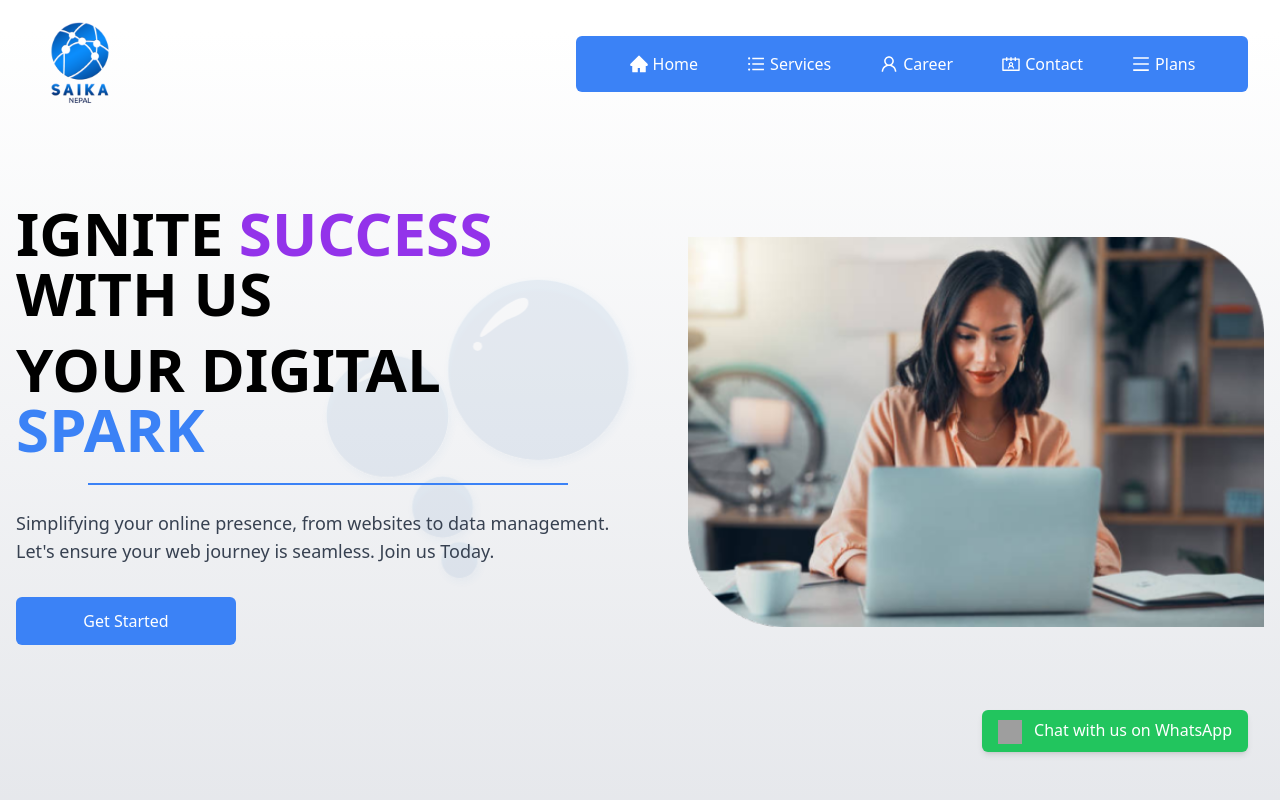
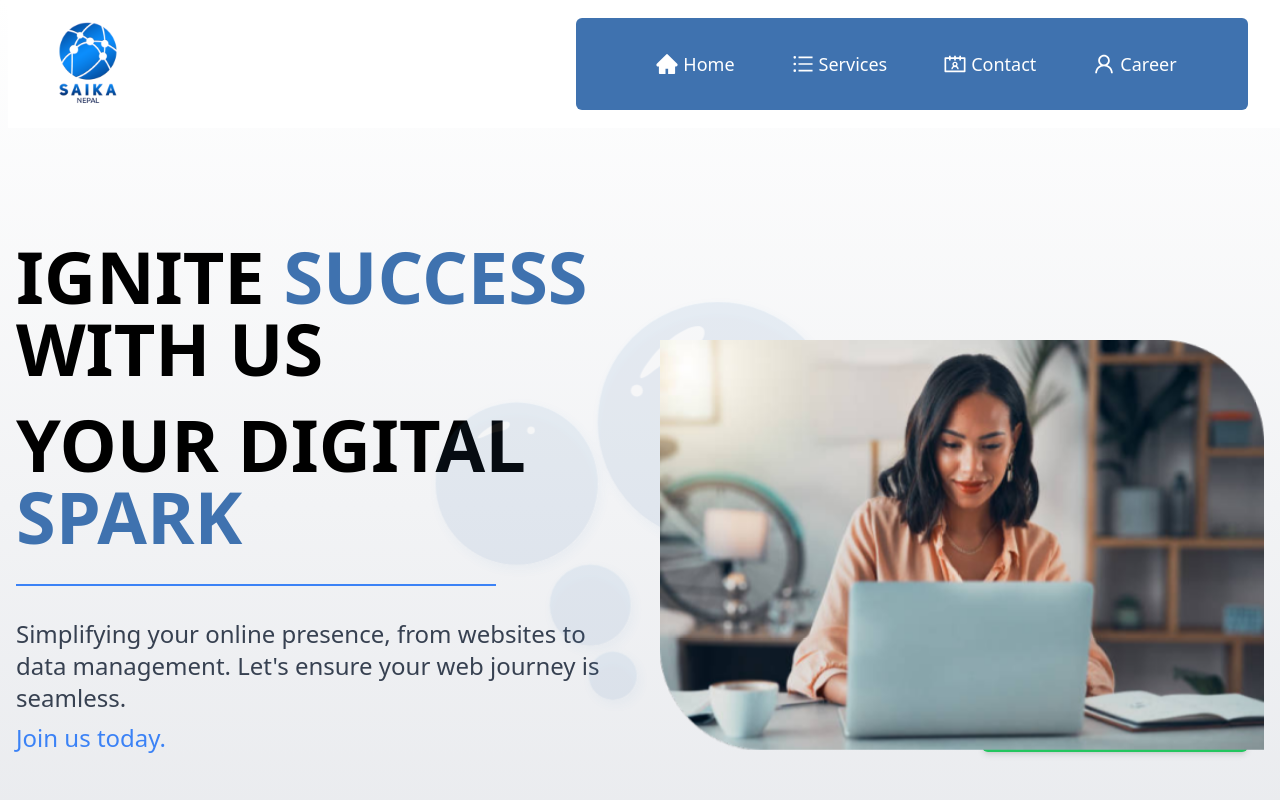
Before and after one commit to saikanepal/Saika_Nepal_Front_end, a React (Create React App) app: page / in a window 1280 px wide. Shown: the top 800 px of the page. Built offline with nearby package versions, Linux system fonts and the light colour scheme; grey boxes are pictures that could not be loaded.

Commit message:
Changes made to navbar and hero section

```diff
--- a/src/Components/AboutSaikaPage.js
+++ b/src/Components/AboutSaikaPage.js
@@ -4,43 +4,45 @@ import { ReactComponent as BubbleSVG } from "../assets/bubble.svg";
 
 const AboutSaikaPage = ({ contactRef }) => {
   return (
-    <div className="z-[-1] mt-8 text-black bg-gradient-to-b from-white to-gray-200 relative">
-      <div className="max-w-screen-xl mx-auto px-4 py-16 flex flex-col md:flex-row items-center justify-between h-screen relative z-10">
-      <div className="md:w-1/2 text-center items-left">
-  <div className="flex flex-col text-left mb-4">
-    <h1 className="text-6xl font-bold">IGNITE <span className="text-purple-600">SUCCESS</span></h1>
-    <h1 className="text-6xl font-bold items-left">WITH US</h1>
+    <div className="relative text-black bg-gradient-to-b from-white to-gray-200 w-full">
+      <div className="max-w-screen-2xl mx-auto px-4 py-8 md:py-16 flex flex-col lg:flex-row items-center justify-between min-h-screen relative">
+        <div className="lg:w-1/2 mb-8 lg:mb-0 mt-20 lg:mt-44 flex flex-col items-center lg:items-start sm:items-center">
+          <div className="flex flex-col mb-6 mt-10 lg:mt-0">
+            <h1 className="text-3xl sm:text-5xl lg:text-7xl text-center lg:text-left font-bold">
+              IGNITE <span className="text-purple-600" style={{ color: '#3F72AF' }}>SUCCESS</span>
+            </h1>
+            <h1 className="text-3xl sm:text-5xl lg:text-7xl font-bold text-center lg:text-left">WITH US</h1>
           </div>
-  <h1 className="text-6xl text-left font-bold mb-6">
-    YOUR DIGITAL <span className="text-blue-500">SPARK</span>
+          <h1 className="text-3xl sm:text-5xl lg:text-7xl font-bold mb-8 text-center lg:text-left">
+            YOUR DIGITAL <span className="text-blue-500" style={{ color: '#3F72AF' }}>SPARK</span>
           </h1>
-  <hr className="w-[480px] border-t-2 border-blue-500 mx-auto mb-6" />
-  <p className="text-lg font-medium text-gray-700 mb-8 flex text-left">
-    Simplifying your online presence, from websites to data management. Let's ensure your web journey is seamless. Join us Today.
+          <hr className="w-full lg:w-[480px] border-t-2 border-blue-500 mx-auto lg:mx-0 mb-8" />
+          <p className="text-base sm:text-xl lg:text-2xl font-medium text-gray-700 mb-8 lg:mb-12 text-center lg:text-left">
+            Simplifying your online presence, from websites to data management. Let's ensure your web journey is seamless.
+            <span className="block text-blue-500 mt-2">Join us today.</span>
           </p>
-  <div className="flex justify-start mb-4">
+
+          <div className="flex justify-center lg:justify-start mb-4 relative py-8">
             <button
               onClick={() => contactRef.current.scrollIntoView({ behavior: "smooth" })}
-  className="bg-blue-500 w-[220px] rounded-md font-medium py-3 text-white items-left hover:cursor-pointer"
-  style={{ zIndex: 999 }} // Ensure the button appears above other elements
+              className="w-full sm:w-auto lg:w-[220px] min-w-[200px] rounded-md font-medium py-6 lg:py-5 text-white hover:cursor-pointer relative z-10"
+              style={{ backgroundColor: '#3F72AF' }}
             >
               Get Started
             </button>
-
           </div>
         </div>
-
-
-        <div className="md:w-1/2 flex justify-center md:justify-end">
+        <div className="lg:w-1/2 flex justify-center lg:justify-end mt-20 lg:ml-10 sm:ml-0 relative z-10">
           <img
             src={laptopImage} // Replace with your actual image source
             alt="Laptop"
-            className="w-full max-w-xl"
+            className="w-full lg:max-w-xl xl:max-w-3xl"
+            style={{ marginLeft: '-6px' }} // Move the image to the left by 2 pixels
           />
         </div>
       </div>
-      <div className="absolute top-0 left-0 w-full h-full z-0">
-        <BubbleSVG className="absolute top-0 left-80 w-1/4 h-full" />
+      <div className="absolute top-0 left-0 w-full h-full pointer-events-none hidden lg:block">
+        <BubbleSVG className="absolute top-0 left-1/2 transform -translate-x-1/2 w-1/3 h-full z-0" />
       </div>
     </div>
   );
--- a/src/Components/Navbar.js
+++ b/src/Components/Navbar.js
@@ -2,119 +2,114 @@ import React, { useState, useEffect } from "react";
 import { AiOutlineClose, AiOutlineMenu, AiFillHome, AiOutlineUnorderedList, AiOutlineUser, AiOutlineContacts } from "react-icons/ai";
 import Logo from '../assets/saikalogo.jpg';
 
-const Navbar = ({ aboutRef, servicesRef, contactRef, projectRef, ourplansRef }) => {
+const Navbar = ({ aboutRef, servicesRef, contactRef, projectRef }) => {
   const [nav, setNav] = useState(false);
+  const [bgColor, setBgColor] = useState("bg-white");
 
   const handleNav = () => {
     setNav(!nav);
   };
 
+  const handleScroll = () => {
+    if (window.scrollY > 50) {
+      setBgColor("bg-blue-50");
+    } else {
+      setBgColor("bg-white");
+    }
+  };
+
   useEffect(() => {
     const handleResize = () => {
-      // Close the navbar if the screen size becomes larger
       if (window.innerWidth > 768) {
         setNav(false);
       }
     };
 
-    // Add event listener for window resize
     window.addEventListener("resize", handleResize);
+    window.addEventListener("scroll", handleScroll);
 
-    // Remove event listener on component unmount
     return () => {
       window.removeEventListener("resize", handleResize);
+      window.removeEventListener("scroll", handleScroll);
     };
-  }, []); // Empty dependency array means this effect runs only once on component mount
+  }, []);
 
-  /* Auto mate scrolling */
   const scrollToRef = (ref) => {
     ref.current.scrollIntoView({ behavior: "smooth" });
-    setNav(false); // Close the navbar after scrolling
+    setNav(false);
   };
 
   return (
-    <div className="fixed top-0 left-1/2 transform -translate-x-1/2 z-10 w-full p-4 bg-transparent">
-      <div className="flex justify-between items-center h-24 max-w-screen-xl mx-auto px-4">
+    <div className={`fixed top-0 left-2 right-0 z-50 w-full p-4 mb-10 transition-colors duration-100 ${bgColor}`}>
+      <div className="flex justify-between items-center h-24 max-w-screen-2xl mx-auto px-4">
         <div className="flex items-center h-full">
           <img src={Logo} alt="Logo" className="h-full cursor-pointer" />
         </div>
-        <div className="flex-1 bg-blue-500 text-white rounded-md ml-4 max-w-2xl">
-          <ul className="hidden md:flex justify-center items-center h-full space-x-4">
+        <div className="hidden md:flex flex-1 justify-center text-white rounded-md max-w-2xl mx-2 p-4 pl-6 ml-4" style={{ backgroundColor: '#3F72AF' }}>
+          <ul className="flex justify-center items-center h-full space-x-6 text-lg">
             <li
               className="p-4 flex items-center hover:text-black cursor-pointer transition-colors duration-300"
               onClick={() => scrollToRef(aboutRef)}
             >
-              <AiFillHome size={20} className="mr-1" /> Home
+              <AiFillHome size={24} className="mr-1" /> Home
             </li>
             <li
               className="p-4 flex items-center hover:text-black cursor-pointer transition-colors duration-300"
               onClick={() => scrollToRef(servicesRef)}
             >
-              <AiOutlineUnorderedList className="mr-1" size={20} /> Services
+              <AiOutlineUnorderedList className="mr-1" size={24} /> Services
+            </li>
+            <li
+              className="p-4 flex items-center hover:text-black cursor-pointer transition-colors duration-300"
+              onClick={() => scrollToRef(contactRef)}
+            >
+              <AiOutlineContacts className="mr-1" size={24} /> Contact
             </li>
             <li
               className="p-4 flex items-center hover:text-black cursor-pointer transition-colors duration-300"
               onClick={() => scrollToRef(projectRef)}
             >
-              <AiOutlineUser className="mr-1" size={20} /> Career
-            </li>
-            <li
-              className="p-4 flex items-center hover:text-black cursor-pointer transition-colors duration-300"
-              onClick={() => scrollToRef(contactRef)}
-            >
-              <AiOutlineContacts className="mr-1" size={20} /> Contact
-            </li>
-            <li
-              className="p-4 flex items-center hover:text-black cursor-pointer transition-colors duration-300"
-              onClick={() => scrollToRef(ourplansRef)}
-            >
-              <AiOutlineMenu size={20} className="mr-1" /> Plans
+              <AiOutlineUser className="mr-1" size={24} /> Career
             </li>
           </ul>
-          <div onClick={handleNav} className="block md:hidden cursor-pointer p-4">
-            {nav ? <AiOutlineClose size={20} /> : <AiOutlineMenu size={20} />}
-          </div>
+        </div>
+        <div onClick={handleNav} className="block md:hidden cursor-pointer p-4 ml-auto flex justify-end">
+          {nav ? <AiOutlineClose size={25} /> : <AiOutlineMenu size={25} />}
         </div>
       </div>
       <ul
         className={
           nav
-            ? "fixed z-10 left-0 top-0 w-[60%] h-screen border-r border-r-gray-900 bg-blue-500 ease-in-out duration-500"
+            ? "fixed z-40 left-0 top-0 w-[60%] h-screen border-r border-r-gray-900 bg-white ease-in-out duration-500 overflow-y-auto"
             : "ease-in-out duration-500 fixed left-[-100%]"
         }
       >
         <div className="m-4">
-          <img src={Logo} alt="Logo" className="h-full cursor-pointer" />
+          <img src={Logo} alt="Logo" className={`cursor-pointer ${nav ? 'h-24' : 'h-full'}`} />
         </div>
         <li
           className="p-4 border-b border-gray-600 hover:text-black cursor-pointer transition-colors duration-300 flex items-center"
           onClick={() => scrollToRef(aboutRef)}
         >
-          <AiFillHome className="mr-1" size={20} /> Home
+          <AiFillHome className="mr-1" size={25} /> Home
         </li>
         <li
           className="p-4 border-b border-gray-600 hover:text-black cursor-pointer transition-colors duration-300 flex items-center"
           onClick={() => scrollToRef(contactRef)}
         >
-          <AiOutlineContacts className="mr-1" size={20} /> Contact
+          <AiOutlineContacts className="mr-1" size={25} /> Contact
         </li>
         <li
           className="p-4 border-b border-gray-600 hover:text-black cursor-pointer transition-colors duration-300 flex items-center"
           onClick={() => scrollToRef(servicesRef)}
         >
-          <AiOutlineUnorderedList className="mr-1" size={20} /> Our Services
+          <AiOutlineUnorderedList className="mr-1" size={25} /> Our Services
         </li>
         <li
           className="p-4 border-b border-gray-600 hover:text-black cursor-pointer transition-colors duration-300 flex items-center"
           onClick={() => scrollToRef(projectRef)}
         >
-          <AiOutlineUser size={20} className="mr-1" /> Career
-        </li>
-        <li
-          className="p-4 border-b border-gray-600 hover:text-black cursor-pointer transition-colors duration-300 flex items-center"
-          onClick={() => scrollToRef(ourplansRef)}
-        >
-          <AiOutlineMenu size={20} className="mr-1" /> Our Plans
+          <AiOutlineUser size={25} className="mr-1" /> Career
         </li>
       </ul>
     </div>
```
Lines whose indentation alone changed are shown as unchanged.
